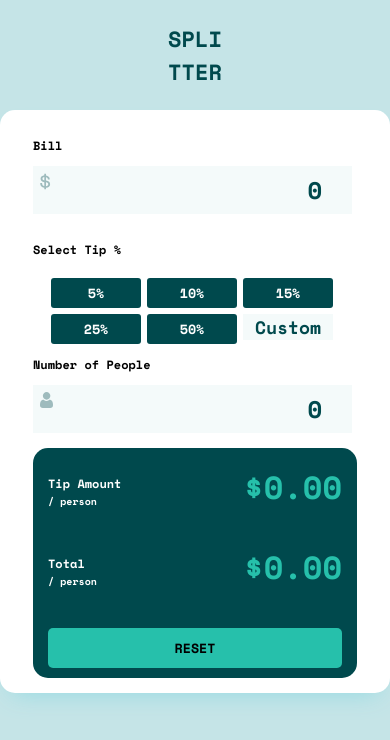
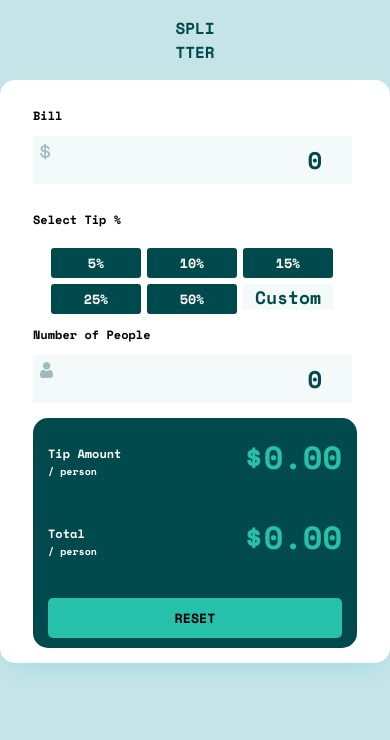
Before and after one commit to DevMaxwell/tip-calculator-appJS, a plain HTML site: page tip-calculator-app-main/index.html in a window 390 px wide. Drawn offline with nearby package versions, Linux system fonts and the light colour scheme.

Commit message:
.\style.css mobile queries added, color changes

```diff
--- a/tip-calculator-app-main/style.css
+++ b/tip-calculator-app-main/style.css
@@ -144,7 +144,6 @@ input[type=number] {
       margin-right: 0;
     }
     .header{
-        font-size: 22px;
         font-weight: 200;
     }
     .App{
@@ -169,11 +168,12 @@ input[type=number] {
     }
     .right button{
         top: 5px;
+        text-decoration: none;
     }
 }
 @media screen and (min-width: 800px) and (max-width: 1200px) {
     body {
-      background-color: lightgreen;
+
     }
     .App{
         width: 80%;
```
